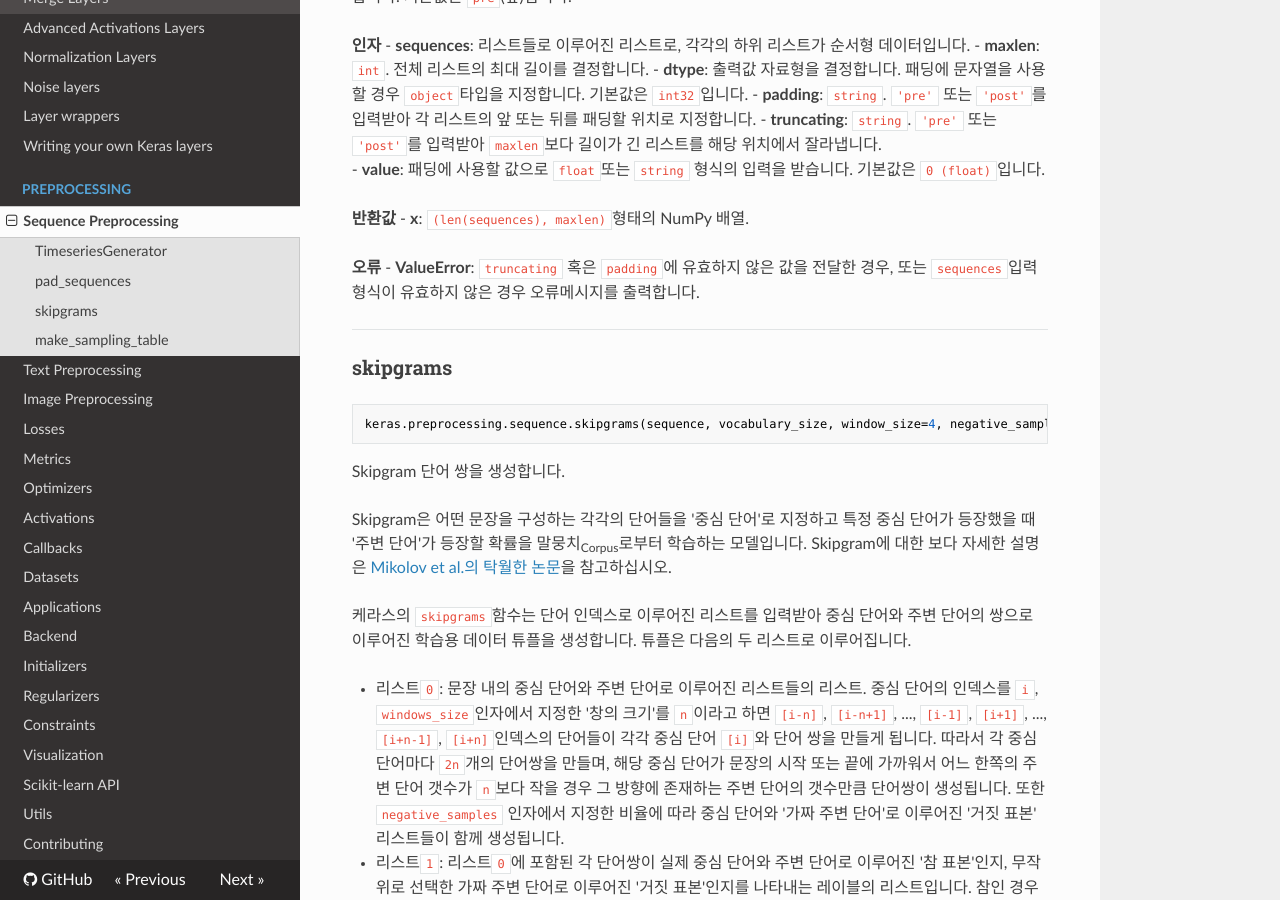
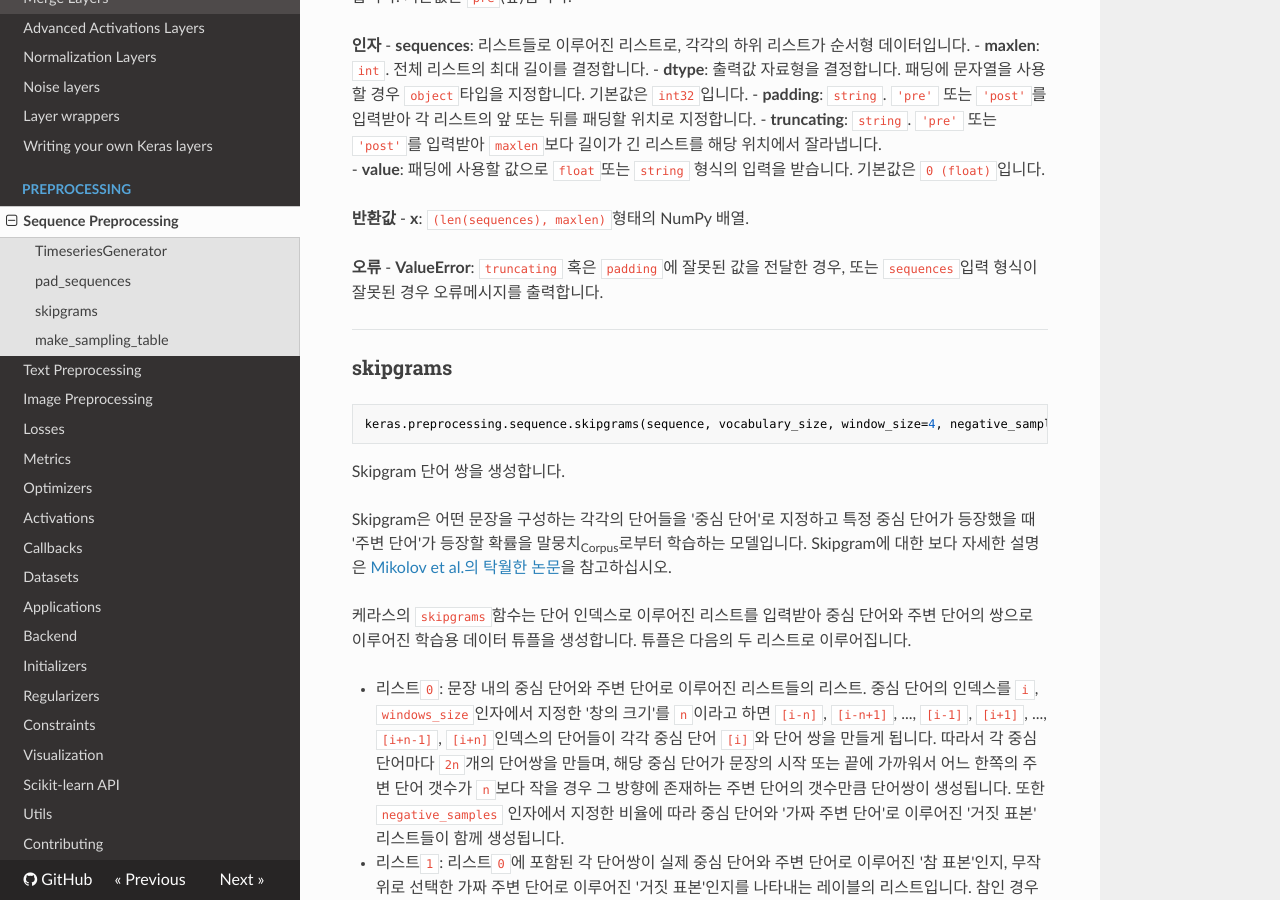
Before and after one commit to keras-team/keras-docs-ko, an MkDocs documentation site: the page built from sources/preprocessing/sequence.md, in a window 1280 px wide and 900 px high, scrolled down 1723 px. Built offline with MkDocs 1.6.1, drawn with Linux system fonts in a browser that asks for light colours; nearby versions of some CDN libraries.

Commit message:
Update sequence.md
유효하지 않은 -> 잘못된

```diff
--- a/sources/preprocessing/sequence.md
+++ b/sources/preprocessing/sequence.md
@@ -70,7 +70,7 @@ __반환값__
 - __x__: `(len(sequences), maxlen)`형태의 NumPy 배열.
 
 __오류__
-- __ValueError__: `truncating` 혹은 `padding`에 유효하지 않은 값을 전달한 경우, 또는 `sequences`입력 형식이 유효하지 않은 경우 오류메시지를 출력합니다.
+- __ValueError__: `truncating` 혹은 `padding`에 잘못된 값을 전달한 경우, 또는 `sequences`입력 형식이 잘못된 경우 오류메시지를 출력합니다.
 
 ----
 ### skipgrams
```
